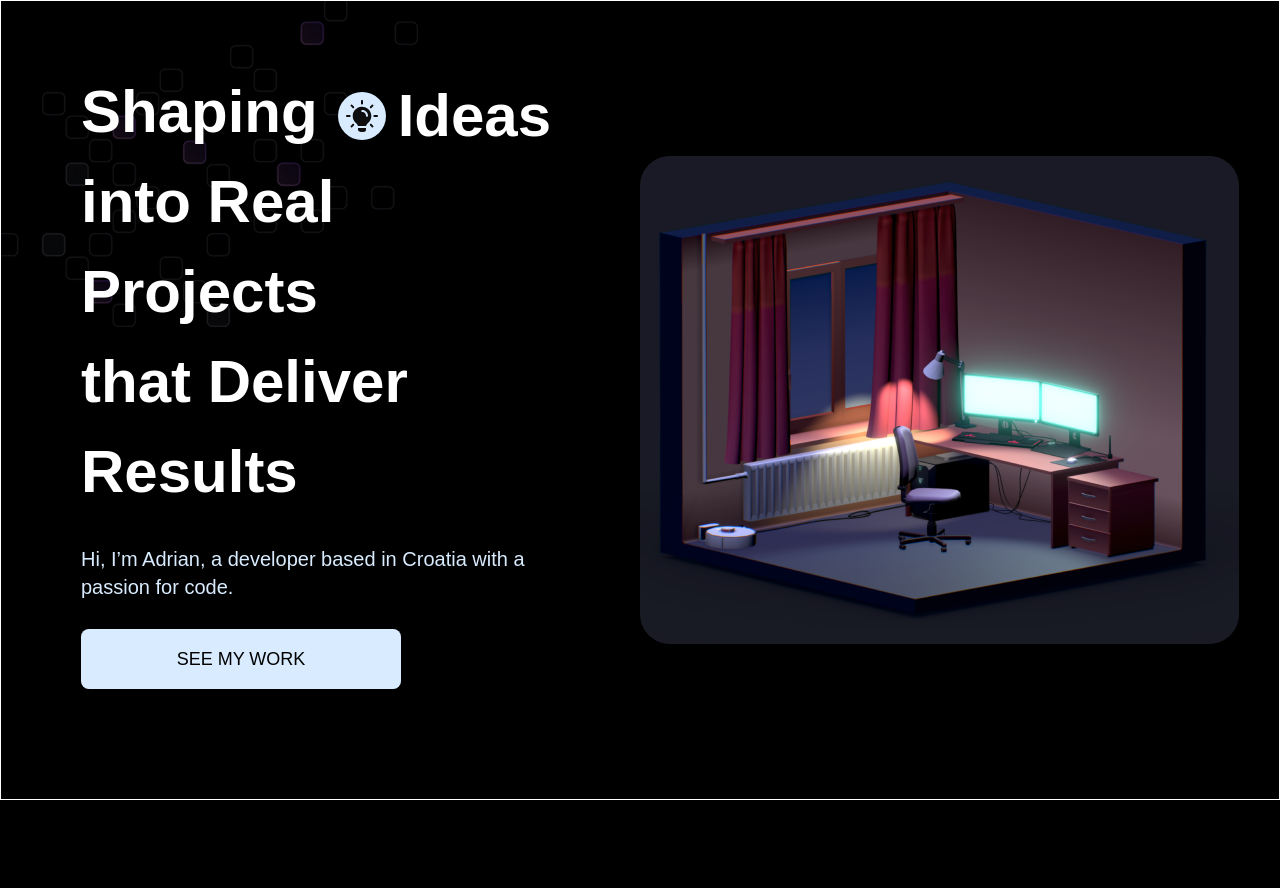
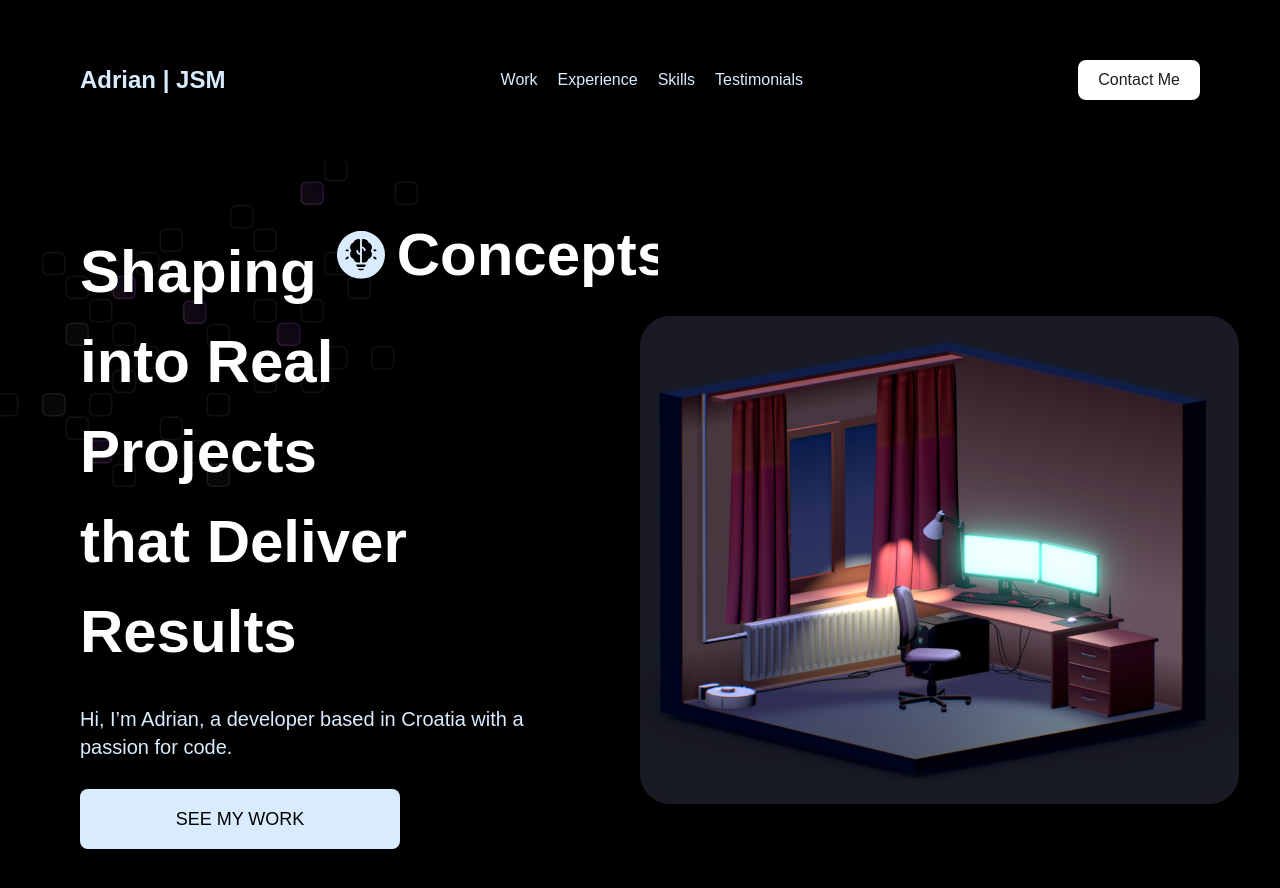
Before and after one commit to AssiaChemlali/Portfolio-3D, a React (Vite) app: page / in a window 1280 px wide. Shown: the top 888 px of the page. Before the commit the page ends 800 px from the top, so only its background shows below. Built offline with nearby package versions, Linux system fonts and the light colour scheme; a web font is replaced by a local one.

Commit message:
contact btn

```diff
--- a/src/index.css
+++ b/src/index.css
@@ -25,7 +25,7 @@ section {
 
 @layer components {
   .hero-layout {
-    @apply relative z-10 flex items-center h-[80vh] xl:items-center   md:h-dvh  border  flex-col xl:flex-row ;
+    @apply relative z-10 flex items-center h-[80vh] xl:items-center   md:h-dvh  flex-col xl:flex-row ;
   }
 
   .hero-text {
@@ -83,7 +83,37 @@ section {
   animation:wordSlider 21s infinite cubic-bezier(0.09, 0.81, 0.3, 0.99)
 }
 
+
 @keyframes wordSlider {
+  0% {
+    transform: translateY(0.5%);
+  }
 
+  12.5% {
+    transform: translateY(-12.5%);
+  }
 
+  25% {
+    transform: translateY(-25%);
+  }
+
+  37.5% {
+    transform: translateY(-37.5%);
+  }
+
+  50% {
+    transform: translateY(-50%);
+  }
+
+  62.5% {
+    transform: translateY(-62.5%);
+  }
+
+  75% {
+    transform: translateY(-75%);
+  }
+
+  87.5% {
+    transform: translateY(-87.5%);
+  }
 }
--- a/src/sections/Hero.jsx
+++ b/src/sections/Hero.jsx
@@ -27,7 +27,7 @@ const Hero = () => {
       </div>
       <div className="hero-layout  ">
         {/* LEFT */}
-        <div className='flex flex-col justify-center px-5 xl:w-[50%] md:px-20  w-screen mb-10'>
+        <div className='flex flex-col justify-center px-5 xl:w-[50%] md:px-20  w-screen mb-10 '>
           <div className="flex flex-col gap-7  ">
             <div className="hero-text ">
               <h1>Shaping
--- a/src/sections/Navbar.jsx
+++ b/src/sections/Navbar.jsx
@@ -1,10 +1,56 @@
 import React from 'react'
-
+import Button from '../components/Button'
+import { navLinks } from '../data'
 const Navbar = () => {
   return (
-    <div>
 
-    </div>
+    <header className='flex flex-col w-full '>
+      <div className='flex flex-col md:flex-row gap-5  items-center  h-[20vh] justify-between px-20 '>
+
+        <div className=''>
+          <a href="#hero" className='text-bold text-2xl text-white-50 font-bold'>Adrian | JSM</a>
+        </div>
+
+        {/* desktop menu */}
+        <nav className='hidden lg:flex'>
+          <ul className='flex flex-row items-center gap-5 text-white-50 hover:text-white '>
+            {
+              navLinks.map((link)=>(
+                <li key={link.name}>
+                  <a href={link.link}>
+                    <span>{link.name}</span>
+                    <span></span>
+                  </a>
+                </li>
+              ))
+            }
+
+          </ul>
+        </nav>
+
+        <div className='flex group'>
+          <a className=' bg-white rounded-lg text-black-50 py-2 px-5 font-medium group-hover:bg-black-50  transition-colors  duration-300' href='#contact'>
+          <span className='group-hover:text-white transition-colors duration-300'> Contact Me</span>
+          </a>
+
+        </div>
+
+      </div>
+
+         {/* mobile menu */}
+         <nav className='hidden bg-amber-900 px-20 py-5'>
+          <ul className='flex flex-col gap-3'>
+            {
+              navLinks.map((link)=>(
+                <li key={link.name}>
+                  <a href={link.link}>{link.name}</a>
+                </li>
+              ))
+            }
+
+          </ul>
+        </nav>
+    </header>
   )
 }
 
```
